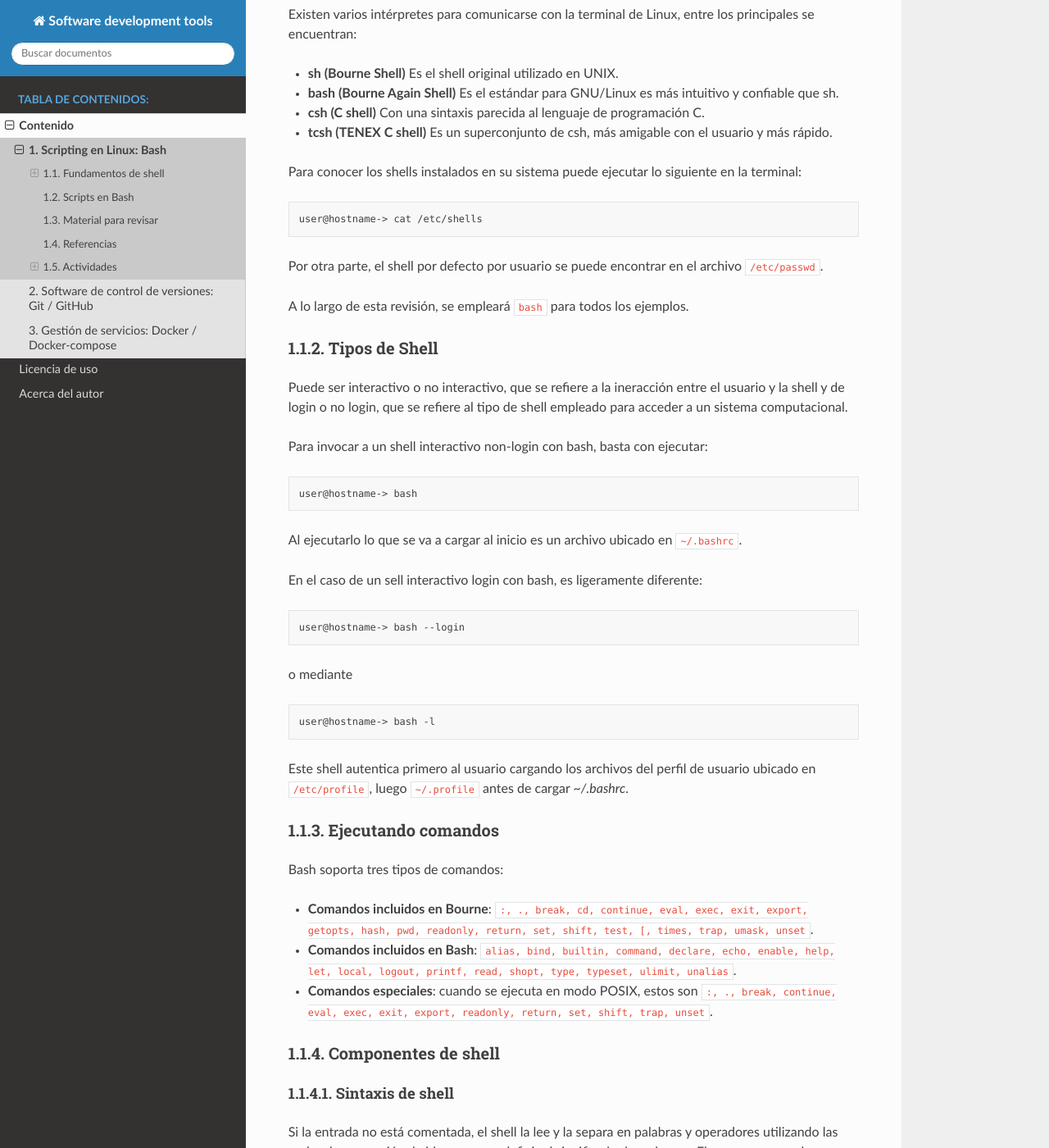
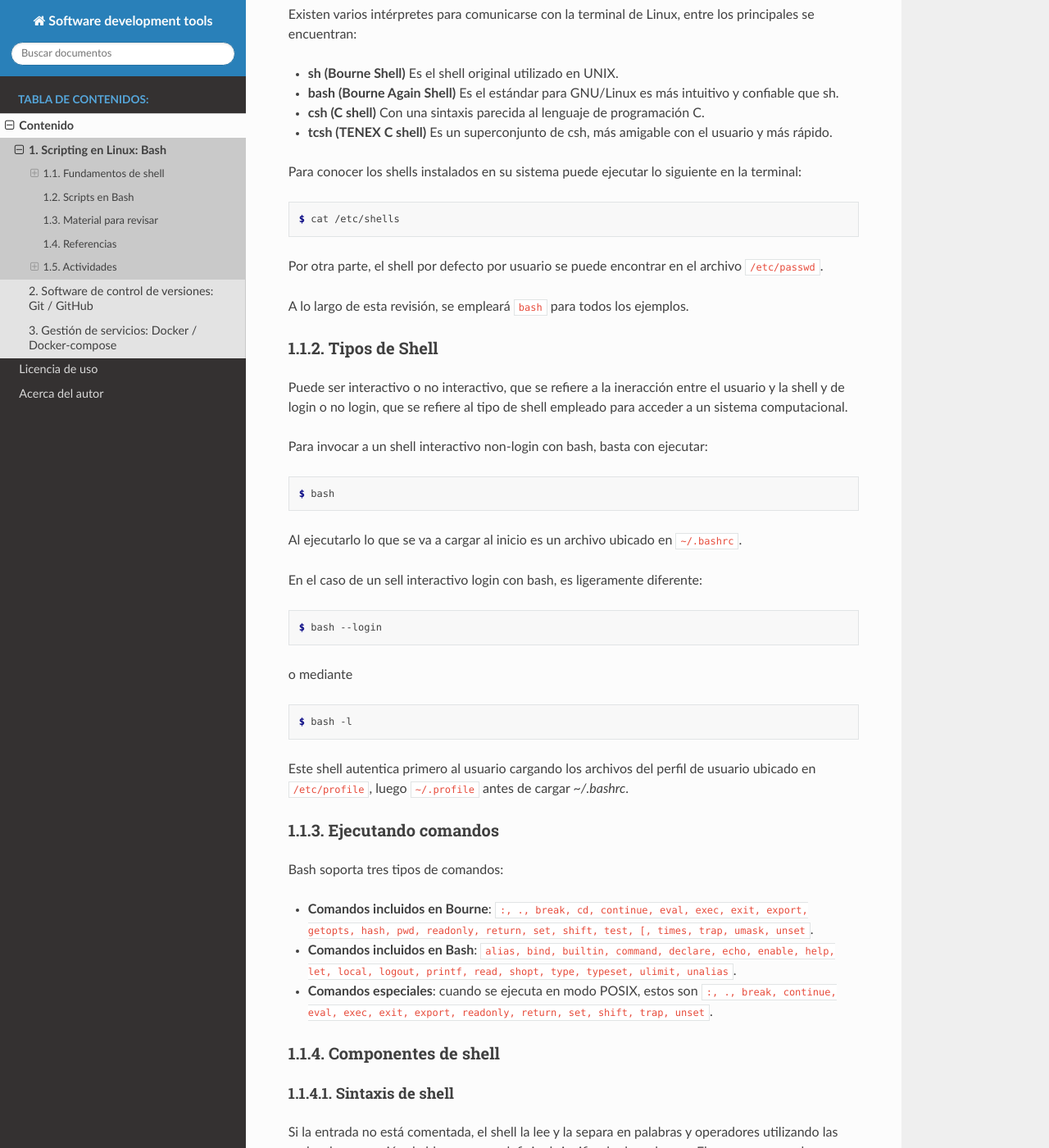
Before and after one commit to LuighiV/course-swdev, a Sphinx documentation site: the page built from docs/source/contents/bash.rst, in a window 1280 px wide and 1400 px high, scrolled down 476 px. Shown: the whole window at 82% size. Built offline with Sphinx 7.4.7 and the Read the Docs theme 2.0.0, drawn with Linux system fonts in a browser that asks for light colours.

Commit message:
Changing console format

```diff
--- a/docs/source/contents/bash.rst
+++ b/docs/source/contents/bash.rst
@@ -38,9 +38,9 @@ principales se encuentran:
 Para conocer los shells instalados en su sistema puede ejecutar lo siguiente en
 la terminal:
 
-.. code-block:: bash
+.. code-block:: console
 
-   user@hostname-> cat /etc/shells
+   $ cat /etc/shells
 
 Por otra parte, el shell por defecto por usuario se puede encontrar en el
 archivo :code:`/etc/passwd`.
@@ -56,24 +56,24 @@ empleado para acceder a un sistema computacional.
 
 Para invocar a un shell interactivo non-login con bash, basta con ejecutar:
 
-.. code-block:: bash
+.. code-block:: console
 
-   user@hostname-> bash
+   $ bash
 
 Al ejecutarlo lo que se va a cargar al inicio es un archivo ubicado en
 :code:`~/.bashrc`.
 
 En el caso de un sell interactivo login con bash, es ligeramente diferente:
 
-.. code-block:: bash
+.. code-block:: console
 
-   user@hostname-> bash --login
+   $ bash --login
 
 o mediante
 
-.. code-block:: bash
+.. code-block:: console
 
-   user@hostname-> bash -l
+   $ bash -l
 
 Este shell autentica primero al usuario cargando los archivos del perfil de
 usuario ubicado en :code:`/etc/profile`, luego :code:`~/.profile` antes de cargar `~/.bashrc`.
@@ -123,9 +123,9 @@ Comandos de shell
 
 Un comando de shell normalmente tiene la siguiente estructura:
 
-.. code-block:: bash
+.. code-block:: console
 
-   comando argumento_1 argumento_2 argumento_3
+   $ comando argumento_1 argumento_2 argumento_3
 
 Donde la primera palabra consituye el nombre del comando y las siguientes
 separadas por espacios son los argumentos para el comando, los cuales pueden
@@ -164,9 +164,9 @@ intérprete dentro del fichero.
 
 En el primer caso, se puede invocar de la siguiente manera:
 
-.. code-block:: bash
+.. code-block:: console
 
-   /bin/bash script.sh
+   $ /bin/bash script.sh
 
 Usualmente los scripts para bash o cualquier intérprete en general tienen la
 extensión :code:`.sh`.
@@ -175,9 +175,9 @@ Por otra parte, en caso de requerir ejecutarlo directamente desde la terminal,
 sin especificar el intérprete en el comando, primero, debe dar permisos de
 ejecución al fichero mediante:
 
-.. code-block:: bash
+.. code-block:: console
 
-   chmod +x script.sh
+   $ chmod +x script.sh
 
 Luego, se debe especificar dentro del archivo, qué intérprete va a usarse en el
 subshell. Para ello la primera línea del fichero, debe tener el *shebang* que
```
